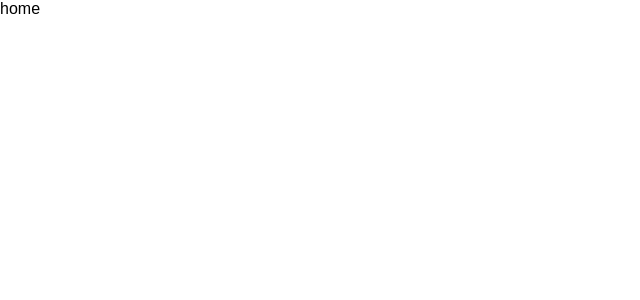
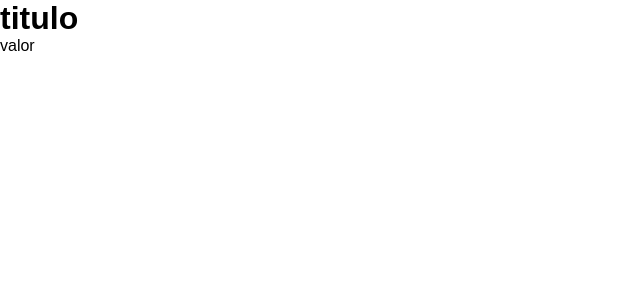
Before and after one commit to netrometro/UPE-2022.2-Equipe01, a Next.js app in the folder frontend/: page /home in a window 1280 px wide. Shown: the top 300 px of the page, without its empty margins (0-640 px from the left). Built offline with nearby package versions, Linux system fonts and the light colour scheme.

Commit message:
add pagina home

```diff
--- /dev/null
+++ b/frontend/src/components/ui/Card/index.tsx
@@ -0,0 +1,12 @@
+import React from 'react'
+
+function Card() {
+  return (
+    <div>
+        <h1>titulo</h1>
+        <p>valor</p>
+    </div>
+  )
+}
+
+export default Card
--- a/frontend/src/pages/home/index.tsx
+++ b/frontend/src/pages/home/index.tsx
@@ -1,8 +1,11 @@
 import React from 'react'
+import Card from '../../components/ui/Card'
 
 function home() {
   return (
-    <div>home</div>
+    <div>
+        <Card />
+    </div>
   )
 }
 
```
